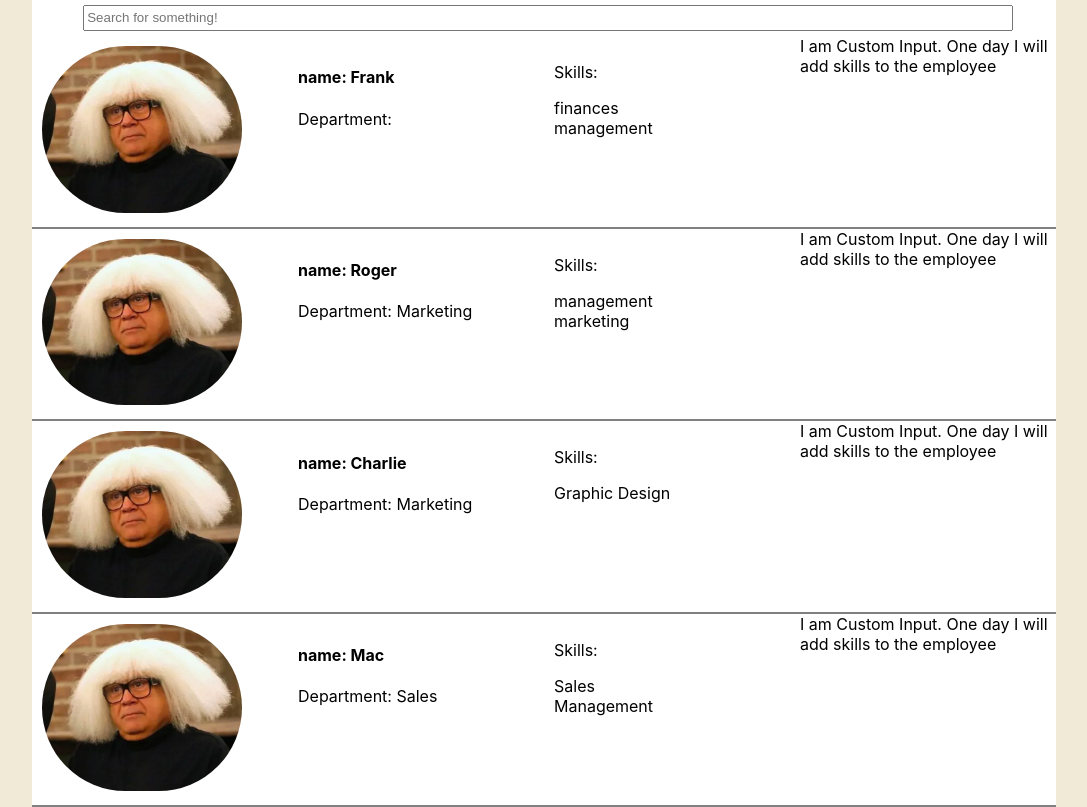
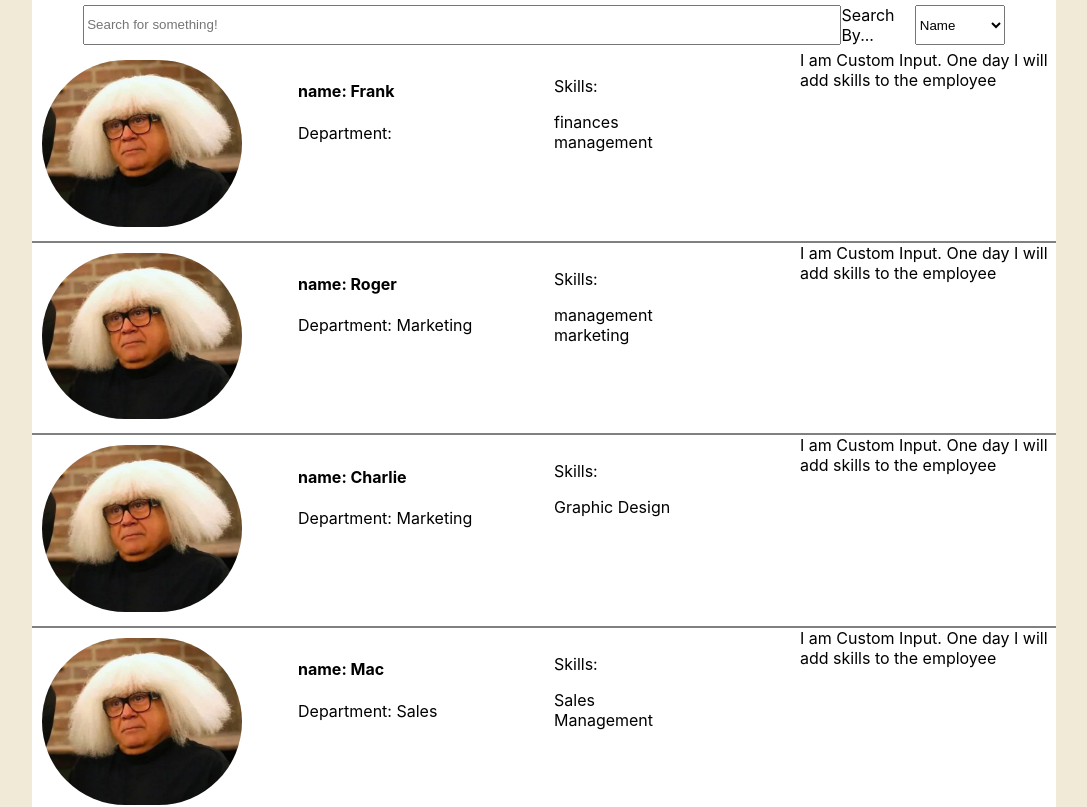
Before and after one commit to CD-Mackay/staffing-app, a React (Create React App) app: page / in a window 1280 px wide. Shown: the top 807 px of the page, without its empty margins (96-1183 px from the left). Built offline with nearby package versions, Linux system fonts and the light colour scheme.

Commit message:
add select input to modify search parameterS

```diff
--- a/src/App.js
+++ b/src/App.js
@@ -2,21 +2,26 @@ import "./App.css";
 
 // Asset Imports
 import staff from "../src/utilities/dummy-data";
-import { useState } from 'react';
+import { useState } from "react";
 
 // Component imports
 import StaffList from "./components/StaffList/StaffList";
 import SearchBar from "./components/SearchBar/SearchBar";
 
 function App() {
-
-  const [parameter, setParameter] = useState("");
+  const [searchValue, setSearchValue] = useState("");
+  const [parameter, setParameter] = useState("Name");
 
   return (
-      <div className="App">
-        <SearchBar parameter={parameter} setParameter={setParameter} />
-        <StaffList staff={staff} parameter={parameter} />
-      </div>
+    <div className="App">
+      <SearchBar
+        searchValue={searchValue}
+        setSearchValue={setSearchValue}
+        parameter={parameter}
+        setParameter={setParameter}
+      />
+      <StaffList staff={staff} searchValue={searchValue} />
+    </div>
   );
 }
 
--- a/src/components/SearchBar/SearchBar.js
+++ b/src/components/SearchBar/SearchBar.js
@@ -4,16 +4,26 @@ import StyledSearchBar from "./StyledSearchBar";
 
 // Component Imports
 
-const SearchBar = ({parameter, setParameter}) => {
+const SearchBar = ({parameter, setParameter, searchValue, setSearchValue}) => {
 
 
-  const onChange = (event) => {
+  const onChangeInput = (event) => {
+    setSearchValue(event.target.value);
+  };
+
+  const onChangeParameter = (event) => {
     setParameter(event.target.value);
-  };
+  }
 
   return (
     <StyledSearchBar>
-      <input type="text" value={parameter} onChange={onChange} placeholder="Search for something!" />
+      <input type="text" value={searchValue} onChange={onChangeInput} placeholder="Search for something!" />
+      <label htmlFor="parameters">Search By...</label>
+      <select name="parameters" value={parameter} onChange={onChangeParameter} id="parameters">
+        <option value="name">Name</option>
+        <option value="department">department</option>
+        <option value="skills">Skills</option>
+      </select>
     </StyledSearchBar>
   );
 };
--- a/src/components/SearchBar/StyledSearchBar.js
+++ b/src/components/SearchBar/StyledSearchBar.js
@@ -4,6 +4,7 @@ const StyledSearchBar = styled.div`
 width: 90%;
 margin: 0 auto;
 padding: 5px;
+display: flex;
 input {
   width: 100%;
   line-height: 1.5;
--- a/src/components/StaffList/StaffList.js
+++ b/src/components/StaffList/StaffList.js
@@ -5,12 +5,12 @@ import StyledStaffList from "./StyledStaffList";
 // Component Imports
 import StaffCard from "../StaffCard/StaffCard";
 
-const StaffList = ({ staff, parameter }) => {
+const StaffList = ({ staff, searchValue }) => {
 
   const renderStaffList = () => {
-    if (parameter) {
+    if (searchValue) {
       staff = staff.filter((employee) => {
-       return employee.name.toLowerCase().includes(parameter.toLowerCase())
+       return employee.name.toLowerCase().includes(searchValue.toLowerCase())
       })
     }
     return staff.map((employee) => {
```
